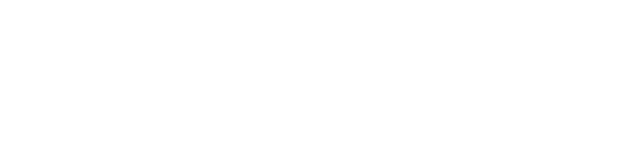
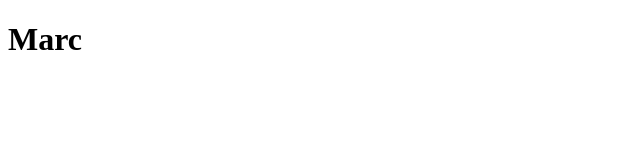
Before and after one commit to MonikaDeleva/Ejercicio4, a plain HTML site: page INDEX.html in a window 1280 px wide. Shown: the whole page, without its empty margins (0-640 px from the left). Drawn offline with Linux system fonts and the light colour scheme.

Commit message:
Añado mi nombre al index.html

```diff
--- a/INDEX.html
+++ b/INDEX.html
@@ -7,6 +7,7 @@
     <title>Document</title>
 </head>
 <body>
+    <h1>Marc</h1>
 
 </body>
 </html>
```
